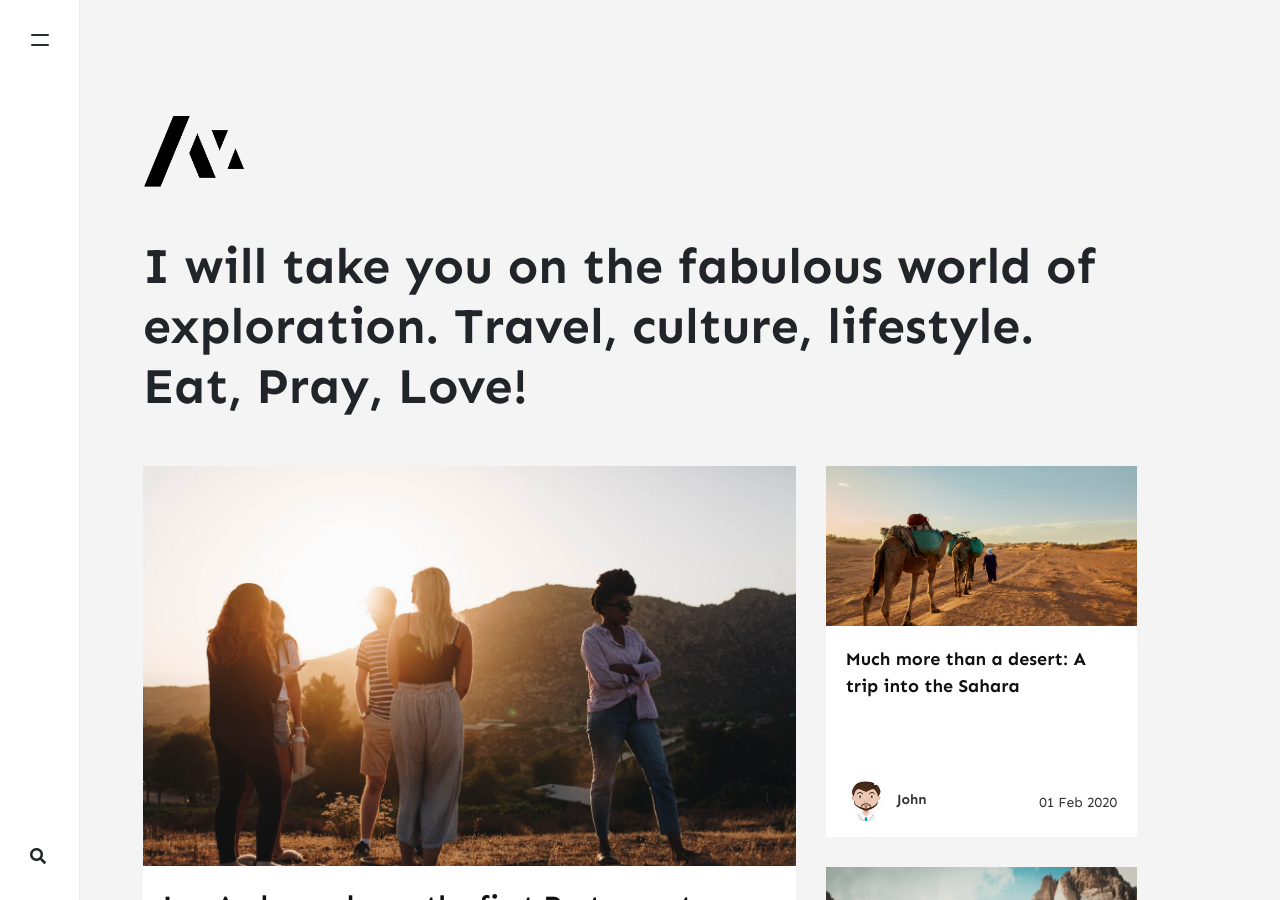
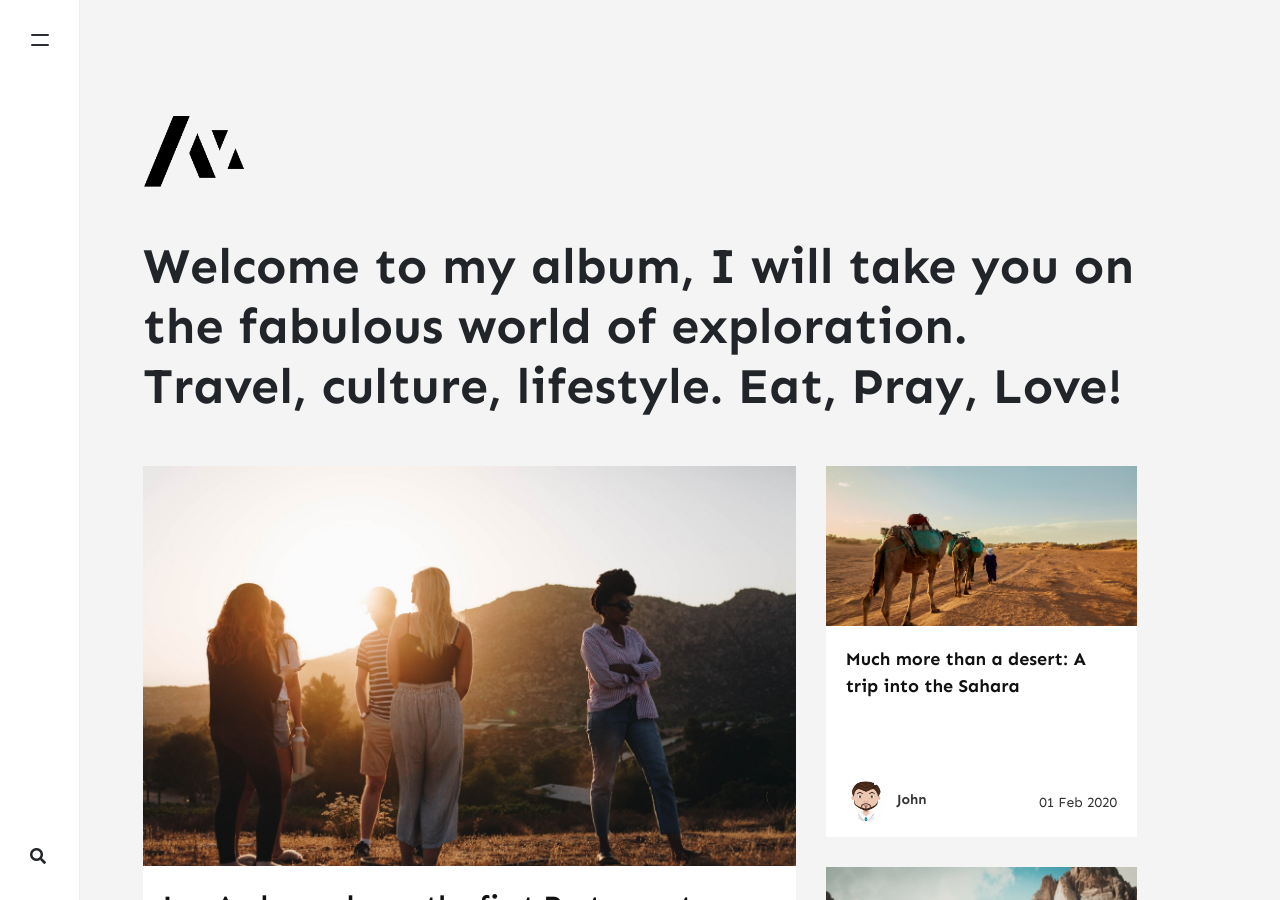
Before and after one commit to rainbow-ux/traveler-blog.github.io, a Jekyll site: the page built from index.html, in a window 1280 px wide and 900 px high. Built offline with Jekyll 4.4.1, drawn with Linux system fonts in a browser that asks for light colours; nearby versions of some CDN libraries; the list of posts is cut into pages by our own code; comment, search, counter and statistics services are not loaded.

Commit message:
Update _config.yml

```diff
--- a/_config.yml
+++ b/_config.yml
@@ -1,12 +1,12 @@
 # Site
 name: "Memoirs"
-title: "Memoirs"
-description: "I will take you on the fabulous world of exploration. Travel, culture, lifestyle. Eat, Pray, Love!"
+title: "DAVID DONG's ALBUM"
+description: "Welcome to my album, I will take you on the fabulous world of exploration. Travel, culture, lifestyle. Eat, Pray, Love!"
 logo: 'assets/images/logo.png'
 favicon: 'assets/images/logo.png'
 baseurl: 'https://rainbow-ux.github.io/traveler-blog.github.io/'
-google_analytics: 'UA-xxxxxxxx-1'
-disqus: 'demowebsite'
+#google_analytics: 'UA-xxxxxxxx-1'
+#disqus: 'demowebsite'
 mailchimp-list: 'https://wowthemes.us11.list-manage.com/subscribe/post?u=8aeb20a530e124561927d3bd8&amp;id=8c3d2d214b'
 include: ["_pages"]
 permalink: /:title/
```
